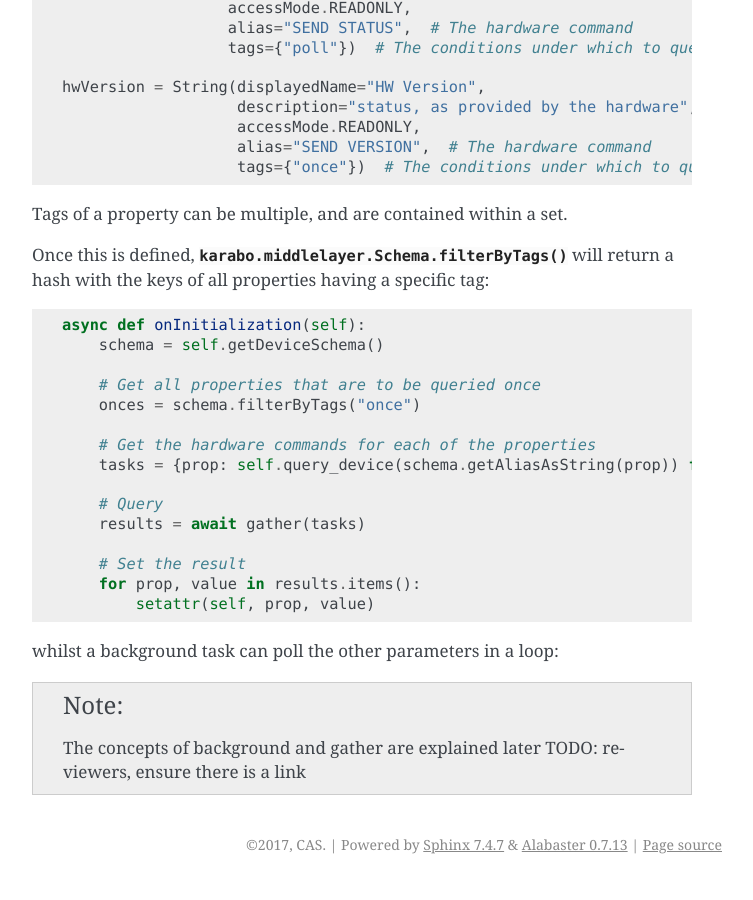
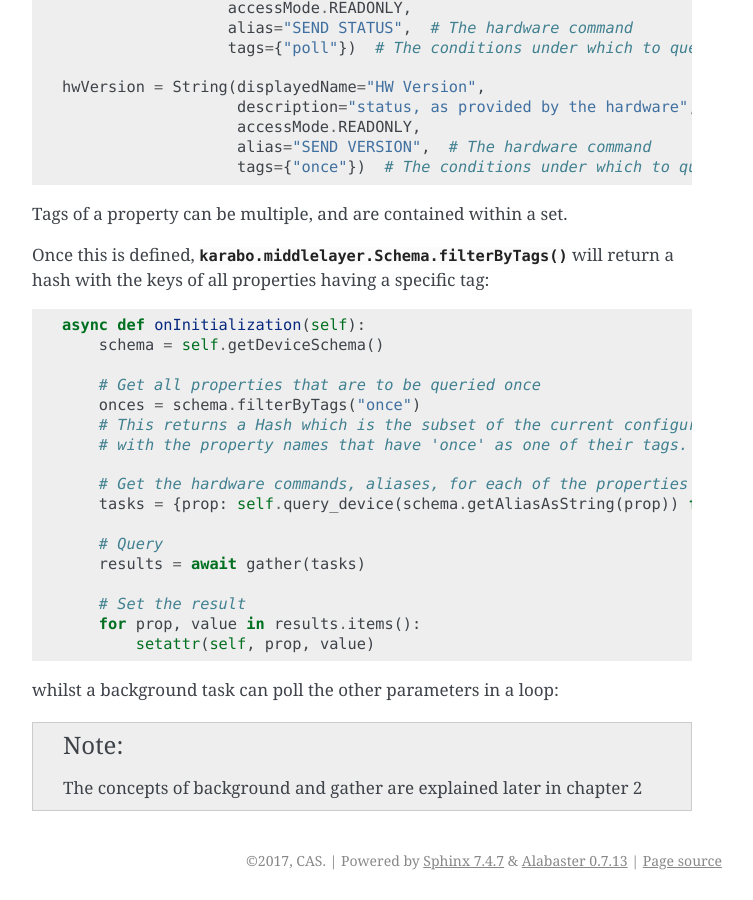
Before and after one commit to European-XFEL/howToMiddlelayer, a Sphinx documentation site: the page built from source/chap1/device_attributes.rst, in a window 1280 px wide and 900 px high, scrolled down 6487 px. Shown: the whole window, without its empty margins (388-1141 px from the left). Built offline with Sphinx 7.4.7, drawn with Linux system fonts in a browser that asks for light colours.

```diff
--- a/source/chap1/device_attributes.rst
+++ b/source/chap1/device_attributes.rst
@@ -333,8 +333,10 @@
 
        # Get all properties that are to be queried once
        onces = schema.filterByTags("once")
+       # This returns a Hash which is the subset of the current configuration,
+       # with the property names that have 'once' as one of their tags.
 
-       # Get the hardware commands for each of the properties
+       # Get the hardware commands, aliases, for each of the properties
        tasks = {prop: self.query_device(schema.getAliasAsString(prop)) for prop in once.keys()}
 
        # Query
@@ -372,8 +374,7 @@
                 setattr(self, prop, value)
 
 .. note::
-    The concepts of background and gather are explained later
-    TODO: reviewers, ensure there is a link
+    The concepts of background and gather are explained later in chapter 2
 
 
 .. __: https://in.xfel.eu/readthedocs/docs/karabo/en/latest/library/states.html
```
